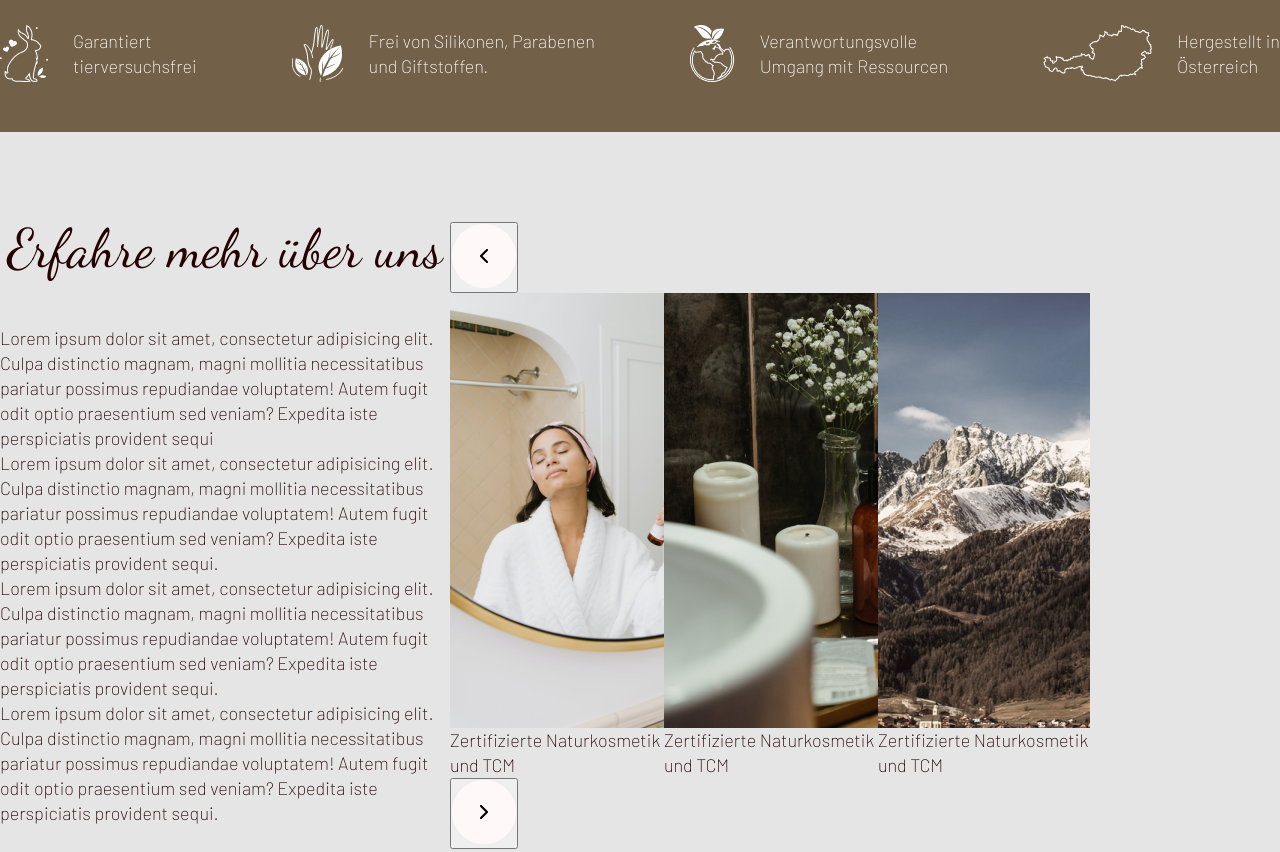
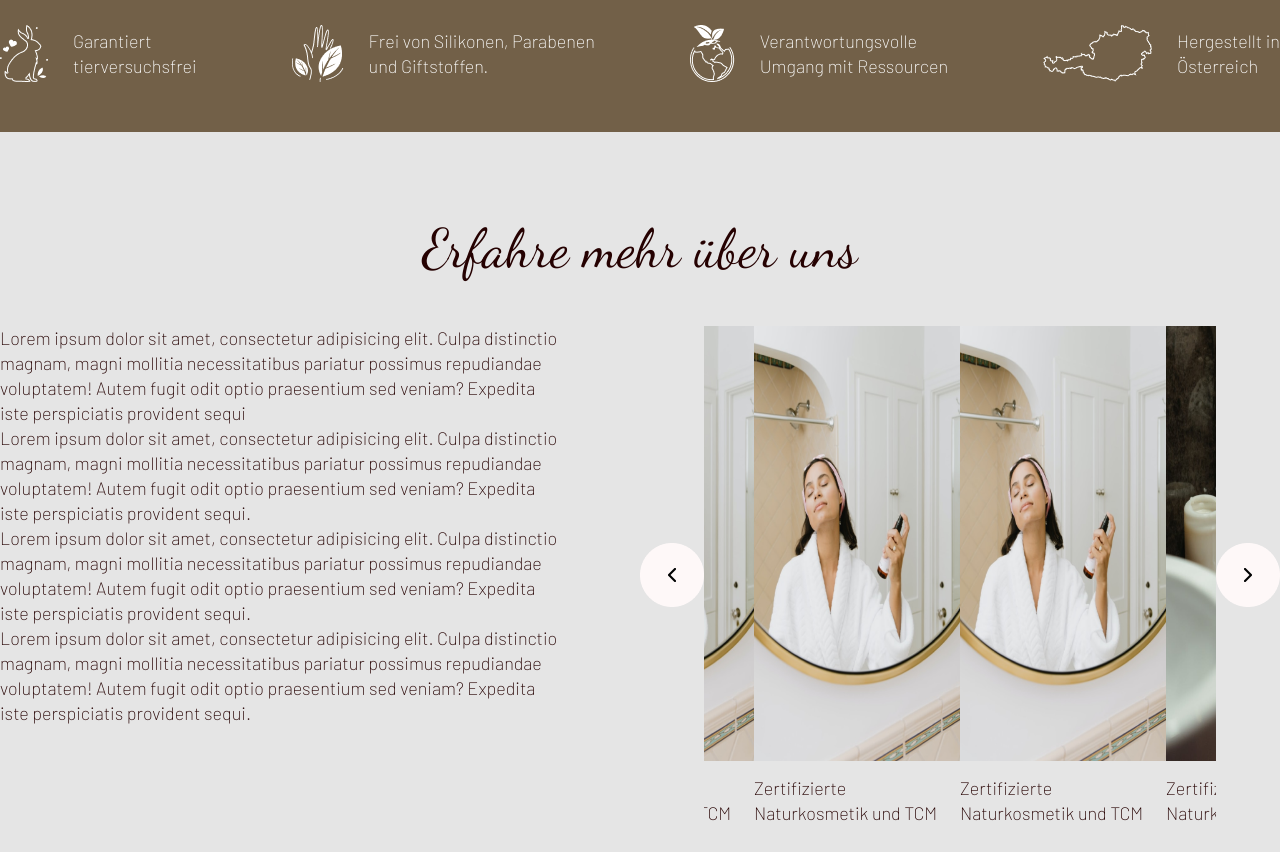
Before and after one commit to YanaDenisowa/mlin, a plain HTML site: page index.html in a window 1280 px wide. Shown: the part 860-1712 px from the top of the page. Drawn offline with nearby package versions, Linux system fonts and the light colour scheme.

Commit message:
Slider settigns

```diff
--- a/index.html
+++ b/index.html
@@ -75,28 +75,29 @@
     </div>
 </section>
 <section class="info">
-
+    <h2 class="subtitle">Erfahre mehr über uns</h2>
+    <div class="info__block">
     <!--<div class="container">-->
         <div class="info__content">
 
-    <h2 class="subtitle">Erfahre mehr über uns</h2>
+        <!--<h2 class="subtitle">Erfahre mehr über uns</h2>-->
             <div class="info__left-col">
-            <p class="descr">
+                <p class="descr descr-full">
                     Lorem ipsum dolor sit amet, consectetur adipisicing elit.
                     Culpa distinctio magnam, magni mollitia necessitatibus pariatur possimus
                     repudiandae voluptatem! Autem fugit odit optio praesentium sed veniam?
                     Expedita iste perspiciatis provident sequi</p>
-            <p class="descr"> Lorem ipsum dolor sit amet, consectetur adipisicing elit.
+                <p class="descr descr-full"> Lorem ipsum dolor sit amet, consectetur adipisicing elit.
                     Culpa distinctio magnam, magni mollitia necessitatibus pariatur possimus
                     repudiandae voluptatem! Autem fugit odit optio praesentium sed veniam?
                     Expedita iste perspiciatis provident sequi.
                 </p>
-            <p class="descr">Lorem ipsum dolor sit amet, consectetur adipisicing elit.
+                <p class="descr descr-full">Lorem ipsum dolor sit amet, consectetur adipisicing elit.
                     Culpa distinctio magnam, magni mollitia necessitatibus pariatur possimus
                     repudiandae voluptatem! Autem fugit odit optio praesentium sed veniam?
                     Expedita iste perspiciatis provident sequi.
                 </p>
-            <p class="descr">Lorem ipsum dolor sit amet, consectetur adipisicing elit.
+                <p class="descr descr-full">Lorem ipsum dolor sit amet, consectetur adipisicing elit.
                     Culpa distinctio magnam, magni mollitia necessitatibus pariatur possimus
                     repudiandae voluptatem! Autem fugit odit optio praesentium sed veniam?
                     Expedita iste perspiciatis provident sequi.
@@ -132,6 +133,7 @@
                 </div>
             </div>
     <!--</div>-->
+    </div>
 </section>
 <section class="product">
     <div class="container">
--- a/script/script.js
+++ b/script/script.js
@@ -13,9 +13,10 @@ $(document).ready(function() {
 
     $('.info__slider').slick({
         infinite: true,
-        slidesToShow: 3,
-        slidesToScroll: 3,
+        slidesToShow: 2,
+        slidesToScroll: 1,
         arrows: true,
+        centerMode: true,
         nextArrow: '<button class="slide-arrow prev-arrow"><img src="img/arrow-right-side.png" alt="arrow-right"></button>',
         prevArrow: '<button class="slide-arrow next-arrow"><img src="img/arow-left-side.png" alt="arrow-left"></button>'
     });
--- a/style/style.css
+++ b/style/style.css
@@ -91,10 +91,17 @@ font-family: 'Satisfy', cursive;*/
 .info {
     background: #E5E5E5;
     padding: 90px 0 120px 0;
+    /*display: flex;*/
+    width: 100%;
+}
+.info__block {
     display: flex;
 }
 .info__content {
+    width: 50%;
+    /*max-width: 565px;*/
     padding-left: calc((100vw - 1446px)/2);
+
 }
 .subtitle {
     text-align: center;
@@ -107,10 +114,37 @@ font-family: 'Satisfy', cursive;*/
     color: #250101;
     padding-bottom: 50px;
 }
+.descr-full {
+    max-width: 565px;
+}
 .info__right-col {
     width: 50%;
 }
+.info .info__slider.slick-slider {
+    display: flex;
+    align-items: center;
+    justify-content: center;
+}
+.info__slider .slide-arrow.next-arrow,
+.info__slider .slide-arrow.prev-arrow {
+    border: none;
+    outline: none;
+    background: transparent;
 
+}
+/*.info__slider .slider__item.slick-slide {*/
+    /*width: 330px!important;*/
+    /*margin-right: 25px;*/
+/*}*/
+.info__slider .slider__item img {
+    width: 100%;
+    max-width: 330px!important;
+    min-height: 435px;
+}
+.info__slider .slider__item .descr{
+    padding-top: 15px;
+    text-align: left;
+}
 /*section product*/
 
 .product {
@@ -121,7 +155,7 @@ font-family: 'Satisfy', cursive;*/
 .product h2{
     padding-bottom: 50px;
 }
-.product__slider.slick-slider {
+.product__slider.slick-slider{
     display: flex;
     align-items: center;
     justify-content: center;
```
Lines whose indentation alone changed are shown as unchanged.
